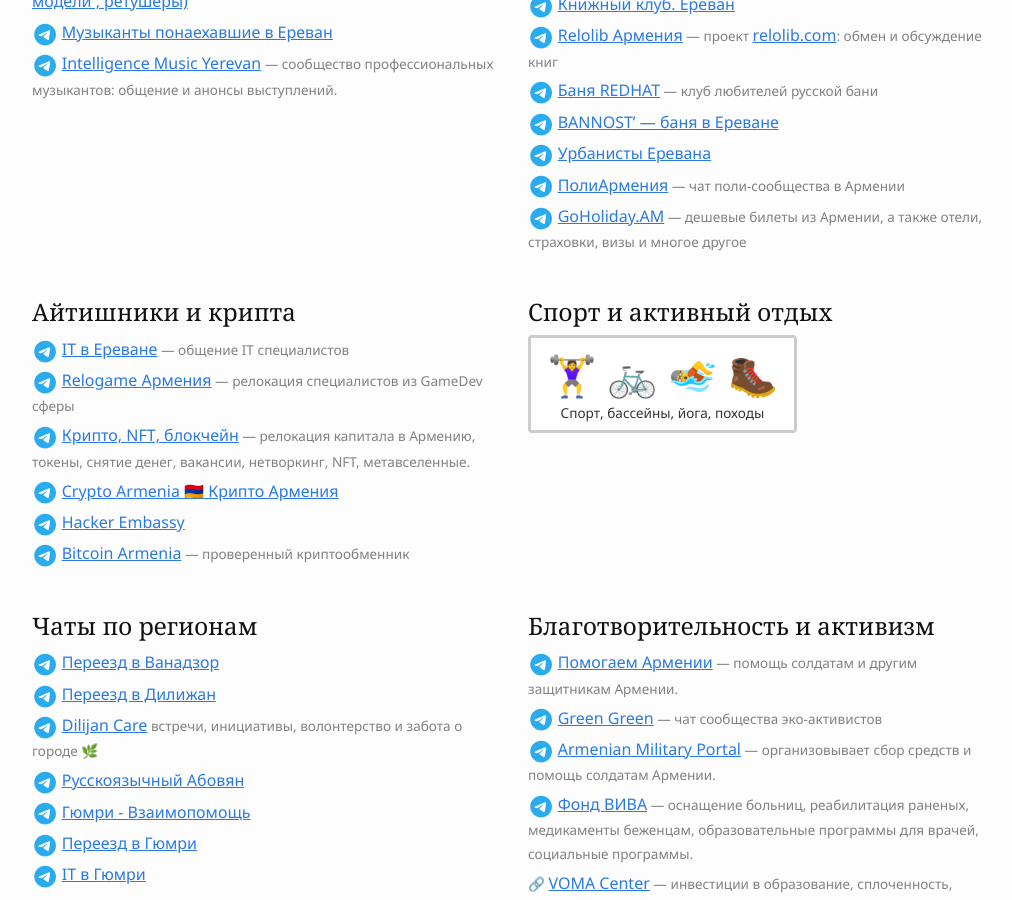
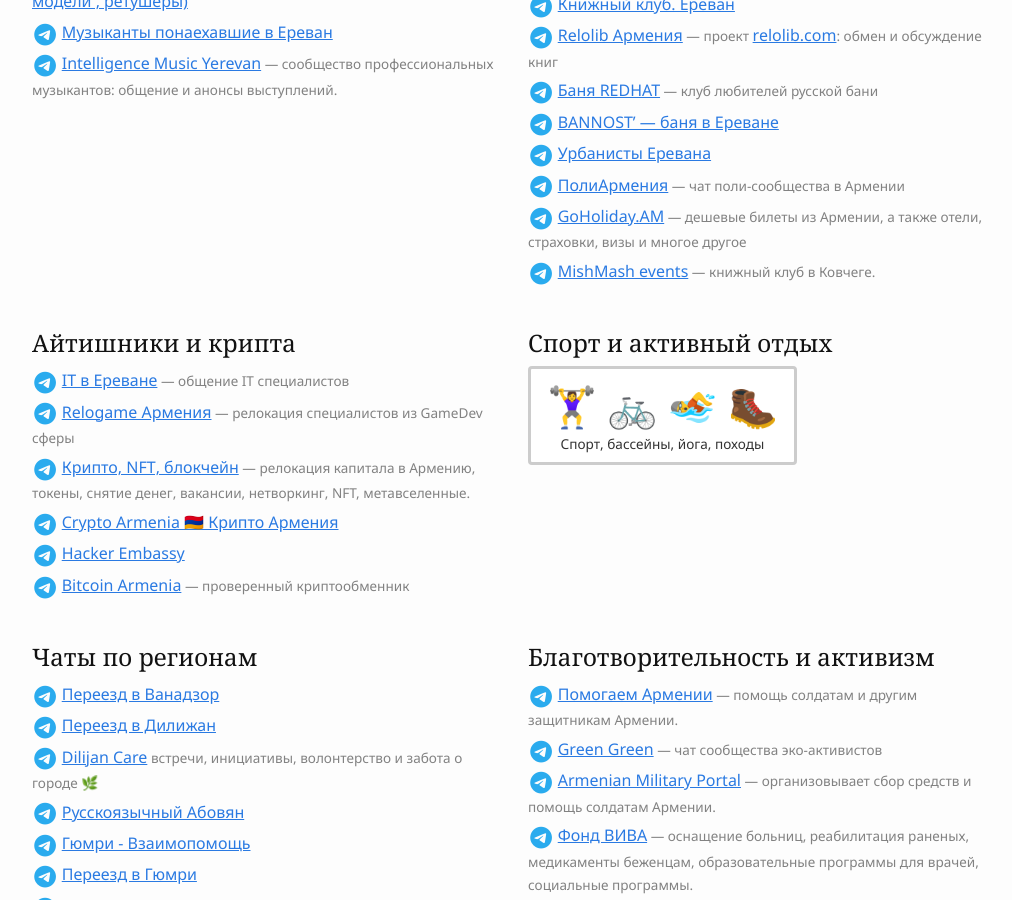
Before and after one commit to haywiki/haywiki.github.io, a Jekyll site: the page built from life/contacts.md, in a window 1280 px wide and 900 px high, scrolled down 3006 px. Shown: the whole window, without its empty margins (128-1140 px from the left). Built offline with Jekyll 4.4.1, drawn with Linux system fonts in a browser that asks for light colours; nearby versions of some CDN libraries; a script that is not in the unit is left out.

Commit message:
MishMash events

```diff
--- a/life/contacts.md
+++ b/life/contacts.md
@@ -216,6 +216,7 @@
 - <i class="fa-brands fa-telegram"></i> [Урбанисты Еревана](https://t.me/UrbanYerevan)
 - <i class="fa-brands fa-telegram"></i> [ПолиАрмения](https://t.me/+go4jKrnA-gA5Yjcy) — чат поли-сообщества в Армении
 - <i class="fa-brands fa-telegram"></i> [GoHoliday.AM](https://t.me/goholidayam) — дешевые билеты из Армении, а также отели, страховки, визы и многое другое
+- <i class="fa-brands fa-telegram"></i> [MishMash events](https://t.me/mishmash_events) — книжный клуб в Ковчеге.
 {: class="list-emoji"}
 
 </div>
```
